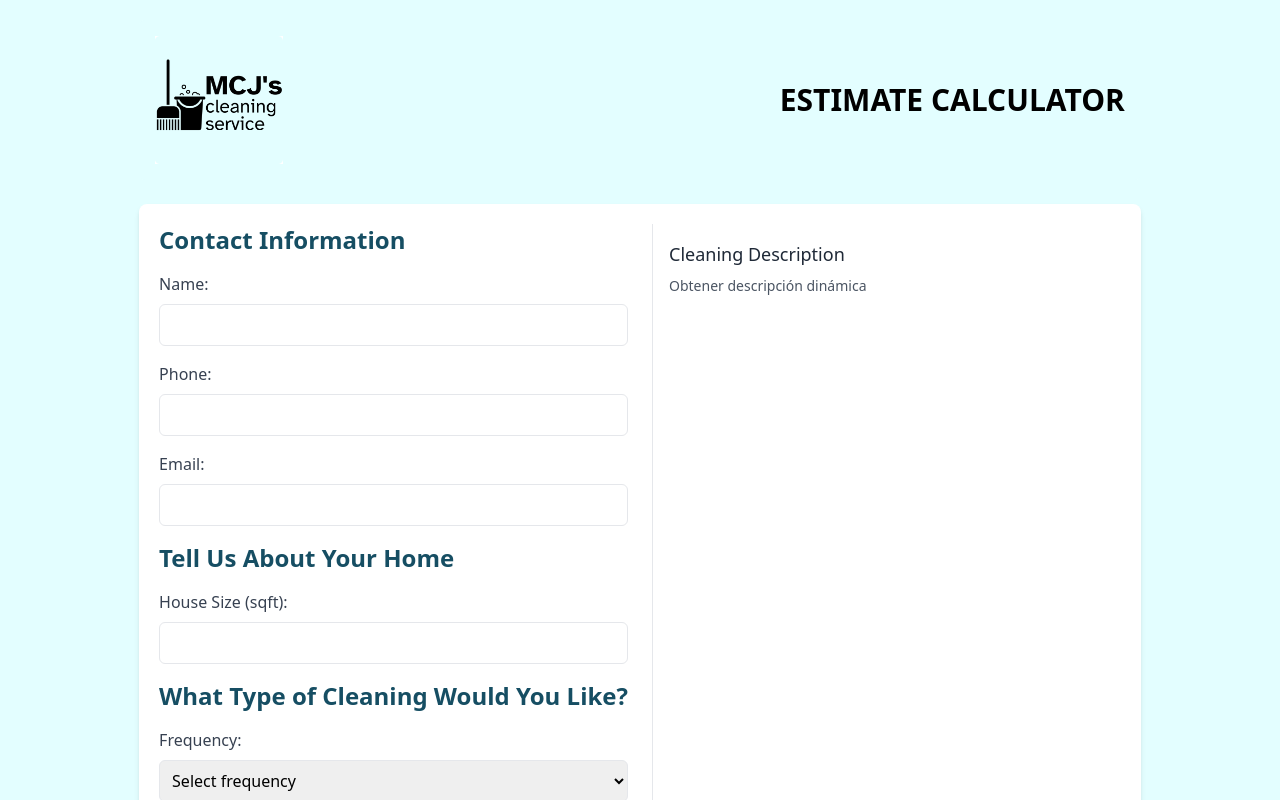
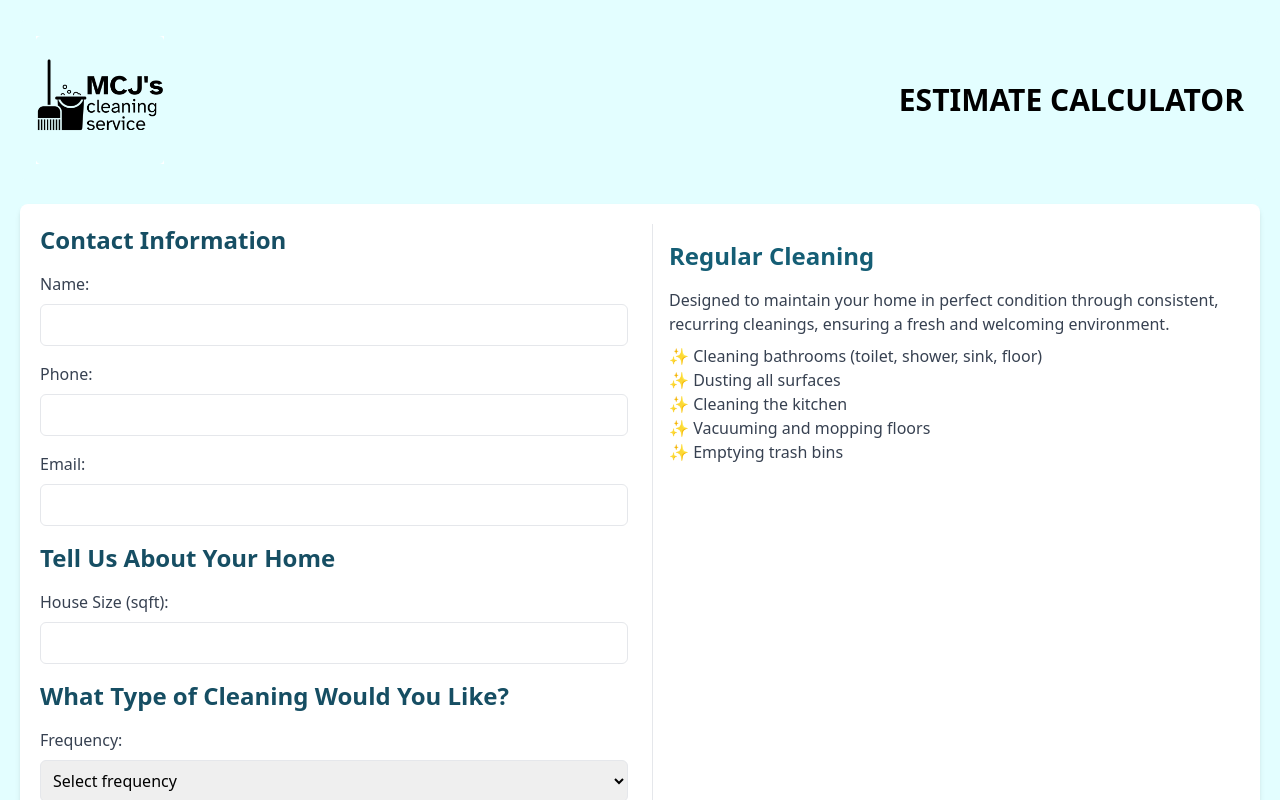
Before and after one commit to oscarcardonaoscs/CleaningEstimating-Frontend, a React (Create React App) app: page / in a window 1280 px wide. Shown: the top 800 px of the page. Built offline with nearby package versions, Linux system fonts and the light colour scheme.

Commit message:
Cleaning descriptions, titles and objectives

```diff
--- a/src/QuoteForm.js
+++ b/src/QuoteForm.js
@@ -18,6 +18,51 @@ const QuoteForm = () => {
       windows: false,
     },
   });
+
+  const cleaningDescriptions = {
+    Regular: [
+      "✨ Cleaning bathrooms (toilet, shower, sink, floor)",
+      "✨ Dusting all surfaces",
+      "✨ Cleaning the kitchen",
+      "✨ Vacuuming and mopping floors",
+      "✨ Emptying trash bins",
+    ],
+    Total: [
+      "✨ Cleaning bathrooms (toilet, shower, sink, floor)",
+      "✨ Dusting all surfaces",
+      "✨ Cleaning the kitchen",
+      "✨ Vacuuming and mopping floors",
+      "✨ Emptying trash bins",
+      "✨ Dusting corners, baseboards, blinds, ceiling fans, and window sills",
+      "✨ Cleaning switch plates, outlet plates, and door knobs",
+      "✨ Cleaning interior windows & window sills",
+    ],
+    Deep: [
+      "✨ Baseboards",
+      "✨ Trim work",
+      "✨ Interior windows & blinds",
+      "✨ Exterior cabinets & drawers",
+      "✨ Light Fixtures",
+      "✨ Doors",
+      "✨ Deep clean all surfaces",
+      "✨ Vacuum and & mop under all furniture",
+      "✨ Vacuum sofas - under cushions, and pillows",
+    ],
+  };
+
+  const cleaningTitles = {
+    Regular: "Regular Cleaning",
+    Total: "Total Cleaning",
+    Deep: "Deep Cleaning",
+  };
+
+  const cleaningObjectives = {
+    Regular:
+      "Designed to maintain your home in perfect condition through consistent, recurring cleanings, ensuring a fresh and welcoming environment.",
+    Total:
+      "We meticulously care for every corner of your home, including hard-to-reach areas, leaving it spotless. Ideal for a complete refresh or whenever you desire that total clean feeling!",
+    Deep: "A comprehensive one-time cleaning service that targets hard-to-reach places and thoroughly cleans the entire home, ensuring every inch shines.",
+  };
 
   const [errors, setErrors] = useState({
     size: "",
@@ -405,11 +450,24 @@ const QuoteForm = () => {
 
             {/* Cleaning Description (solo para móvil) */}
             <div className="p-4 border-l border-gray-200 sm:hidden">
-              <h2 className="text-lg font-medium text-gray-800">
-                Cleaning Description
-              </h2>
-              <p className="mt-2 text-sm text-gray-600">
-                Obtener descripción dinámica
+              <h3
+                className="text-xl sm:text-2xl font-bold mb-4"
+                style={{ color: "#155e75" }}
+              >
+                {cleaningTitles[formData.cleaningType]}
+              </h3>
+              <p className="text-gray-700 mb-2">
+                {cleaningObjectives[formData.cleaningType]}
+              </p>
+              <p className="text-gray-700">
+                {cleaningDescriptions[formData.cleaningType].map(
+                  (line, index) => (
+                    <span key={index}>
+                      {line}
+                      <br />
+                    </span>
+                  )
+                )}
               </p>
             </div>
 
@@ -489,11 +547,24 @@ const QuoteForm = () => {
 
           {/* Columna derecha: Descripción dinámica del tipo de limpieza (solo en Desktop) */}
           <div className="p-4 border-l border-gray-200 hidden sm:block">
-            <h2 className="text-lg font-medium text-gray-800">
-              Cleaning Description
-            </h2>
-            <p className="mt-2 text-sm text-gray-600">
-              Obtener descripción dinámica
+            <h3
+              className="text-xl sm:text-2xl font-bold mb-4"
+              style={{ color: "#155e75" }}
+            >
+              {cleaningTitles[formData.cleaningType]}
+            </h3>
+            <p className="text-gray-700 mb-2">
+              {cleaningObjectives[formData.cleaningType]}
+            </p>
+            <p className="text-gray-700">
+              {cleaningDescriptions[formData.cleaningType].map(
+                (line, index) => (
+                  <span key={index}>
+                    {line}
+                    <br />
+                  </span>
+                )
+              )}
             </p>
           </div>
         </div>
```
